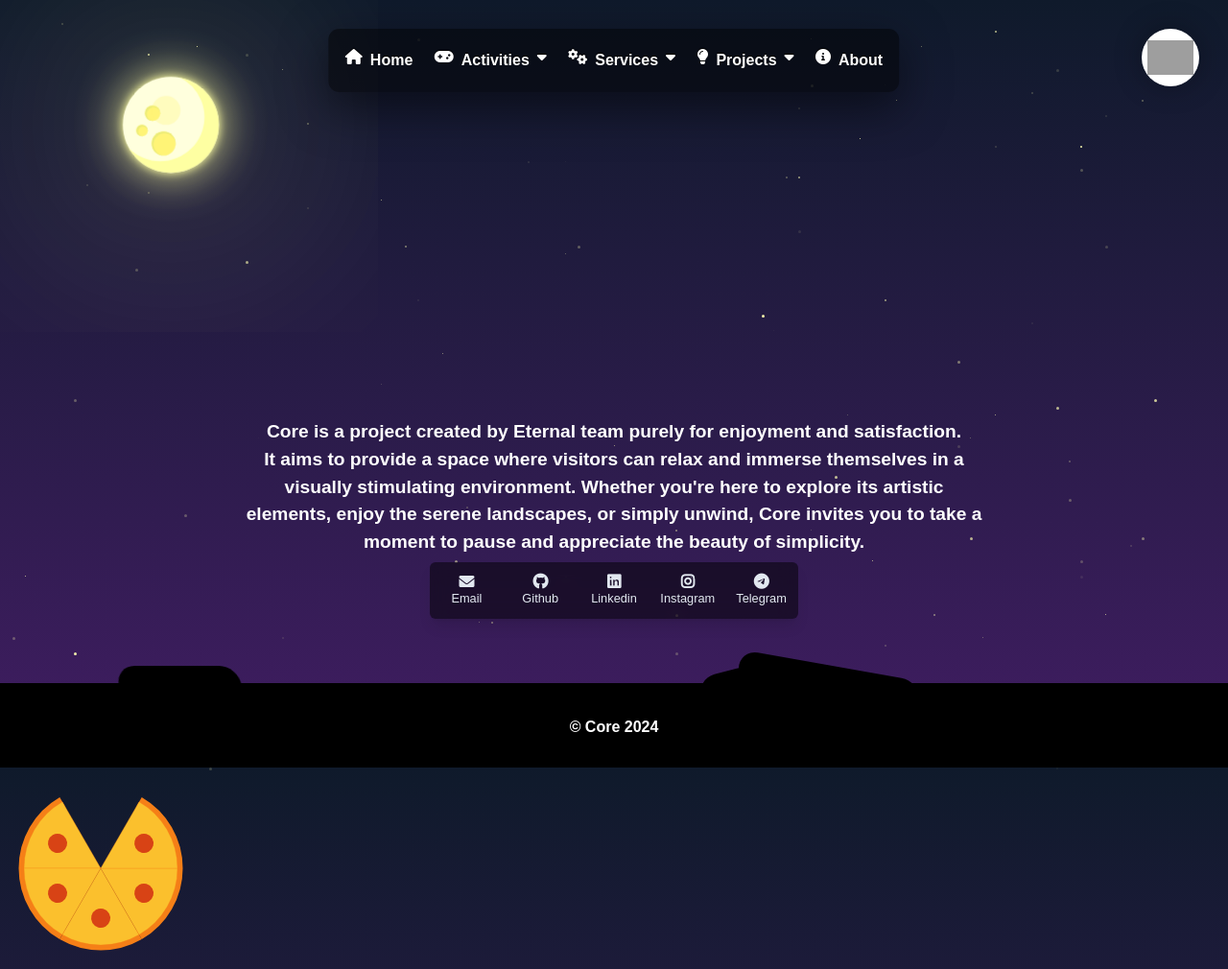
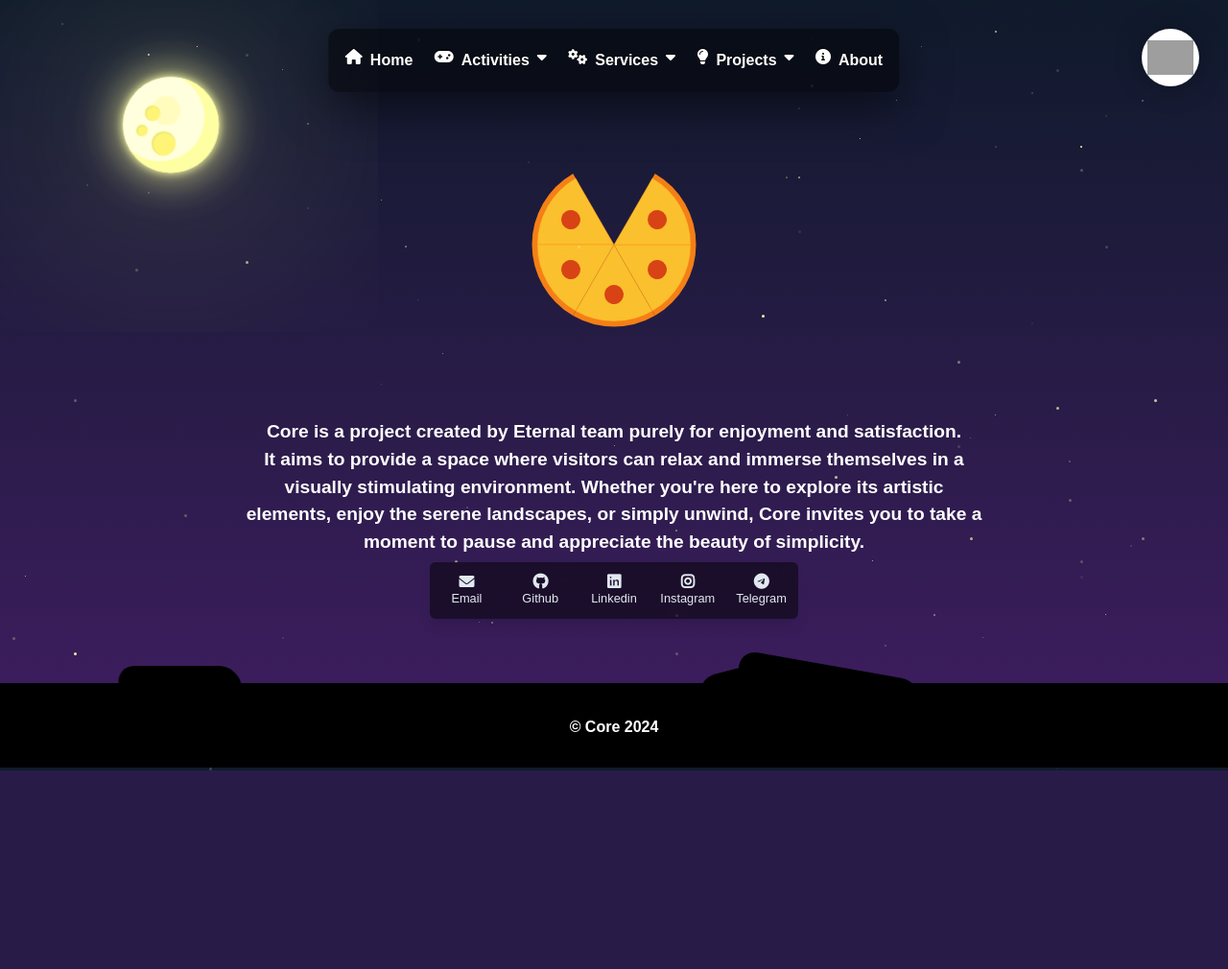
Before and after one commit to phixmexbot/Copy, a Python web app: template templates/copyright.html in a window 1280 px wide. Shown: the whole page at 96% size. After the commit the page ends 803 px from the top, so only its background shows below. Run offline with Jinja, Linux system fonts and the light colour scheme; the template is opened without the code that fills it, so the values that code supplies are empty; some libraries are stand-ins or nearby versions; grey boxes are pictures that could not be loaded.

Commit message:
Update pizza.css

```diff
--- a/static/styles/pizza.css
+++ b/static/styles/pizza.css
@@ -1,6 +1,7 @@
 #pizza {
   position: absolute;
-  margin-top: 100px;
   display: block;
   margin: auto;
+  top: 150px;
+  left: calc(50% - 105px);
 }
```
